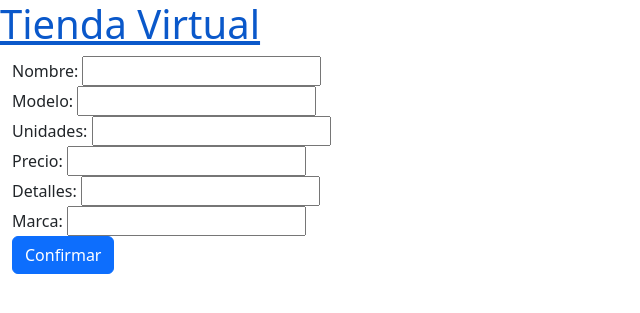
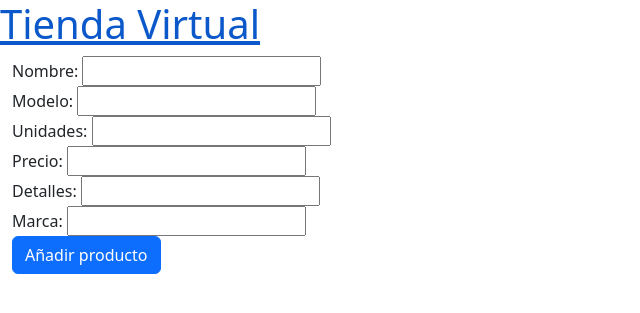
Before and after one commit to IESPSUR/pf-ud04-DesireePG96, a Django app: page /tienda/admin/nuevo in a window 1280 px wide. Shown: the top 313 px of the page, without its empty margins (0-640 px from the left). Run offline with Django 4.2, Linux system fonts and the light colour scheme.

Commit message:
añadir y editar pero con problema punto

```diff
--- a/tienda/forms.py
+++ b/tienda/forms.py
@@ -1,8 +1,5 @@
-from django import forms
 from django.forms import ModelForm
-
 from .models import Producto
-
 
 class ProductoForm(ModelForm):
 
--- a/tienda/models.py
+++ b/tienda/models.py
@@ -5,7 +5,7 @@ from django.forms import forms
 
 # Create your models here.
 class Marca(models.Model):
-    nombre = models.CharField(max_length=30, unique=True)
+    nombre = models.CharField(max_length=30, unique=True, primary_key=True)
 
     def __str__(self):
         return self.nombre
--- a/tienda/templates/tienda/form.html
+++ b/tienda/templates/tienda/form.html
@@ -1,17 +1,17 @@
 {% extends 'tienda/base.html' %}
 {% block content %}
 
-    <form enctype="multipart/form-data" method="post">
+    <form enctype="multipart/form-data" method="POST">
         {% csrf_token %}
         {% for campo in form %}
             <div>
                 <label>
                     {{ campo.label }}:
-                    <input value="{{ campo.value | default:'' }}" name="{{ campo.name }}">
+                    <input value="{{ campo.value | default:'' }}" name="{{ campo.name }}" step="any">
                 </label>
             </div>
         {% endfor %}
-        <input type="submit" class="btn btn-primary" value="Confirmar">
+        <input type="submit" class="btn btn-primary" value="Añadir producto">
     </form>
 
 {% endblock %}
--- a/tienda/templates/tienda/listado.html
+++ b/tienda/templates/tienda/listado.html
@@ -6,6 +6,7 @@
             <th>Nombre</th>
             <th>Modelo</th>
             <th>Marca</th>
+            <th>Unidades</th>
             <th>Precio</th>
             <th>Opciones</th>
         </tr>
@@ -14,8 +15,8 @@
                     <td>{{ producto.nombre }}</td>
                     <td>{{ producto.modelo }}</td>
                     <td>{{ producto.marca }}</td>
+                    <td>{{ producto.unidades }}</td>
                     <td>{{ producto.precio }}</td>
-                    <td>{{ producto.unidades }}</td>
                     <td>
                         <a href="{% url 'editar' producto.pk %}"><button type="button" class="btn btn-secondary">Editar</button></a>
                         <button type="button" class="btn btn-danger">Eliminar</button>
--- a/tienda/urls.py
+++ b/tienda/urls.py
@@ -1,5 +1,5 @@
 from django.urls import path
-from . import views, admin
+from . import views
 
 urlpatterns = [
     path('tienda/admin/listado/', views.listado, name='listado'),
--- a/tienda/views.py
+++ b/tienda/views.py
@@ -10,12 +10,11 @@ def listado(request):
     productos = Producto.objects.all();
     return render(request, 'tienda/listado.html', {'productos':productos})
 
+def nuevo(request):
+    form = ProductoForm(request.POST or None)
 
-def nuevo(request):
-
-    form = ProductoForm(request.POST)
     if request.method == 'POST':
-
+        print(form.is_valid(), form.errors)
         if form.is_valid():
 
             producto = Producto(nombre=form.cleaned_data['nombre'],
@@ -29,7 +28,6 @@ def nuevo(request):
             return redirect('listado')
 
         else:
-            form = ProductoForm()
             return redirect('listado')
 
     return render(request, 'tienda/nuevo.html', {'form':form})
@@ -46,22 +44,29 @@ crear forms.py para hacer el formulario de edicion de producto
 añadir vista para nuevo y eliminar
 
 """
+
 def editar(request, pk):
 
     producto = get_object_or_404(Producto, pk=pk)
-    form = ProductoForm(request.POST)
+    form = ProductoForm(request.POST or None, instance=producto)
     if request.method == 'POST':
-
+        print(form.is_valid(), form.errors)
         if form.is_valid():
-            producto.save()
+            form.save()
 
             return redirect('listado')
 
         else:
-            form = ProductoForm()
             return redirect('listado')
 
     return render(request, 'tienda/editar.html', {'form': form})
+
+def eliminar(request, pk):
+
+    producto = get_object_or_404(Producto, pk=pk)
+    form = ProductoForm(request.POST or None, instance=producto)
+
+
 
 """
 Pasos para realizar la compra:
@@ -73,3 +78,7 @@ en vistas crear tienda productos (coge los productos y crea el compra form vacio
 transacciones de forma atomica
 vista de checkout
 """
+
+"""
+
+"""
```
Also changed, not shown: tienda/migrations/0001_initial.py.
